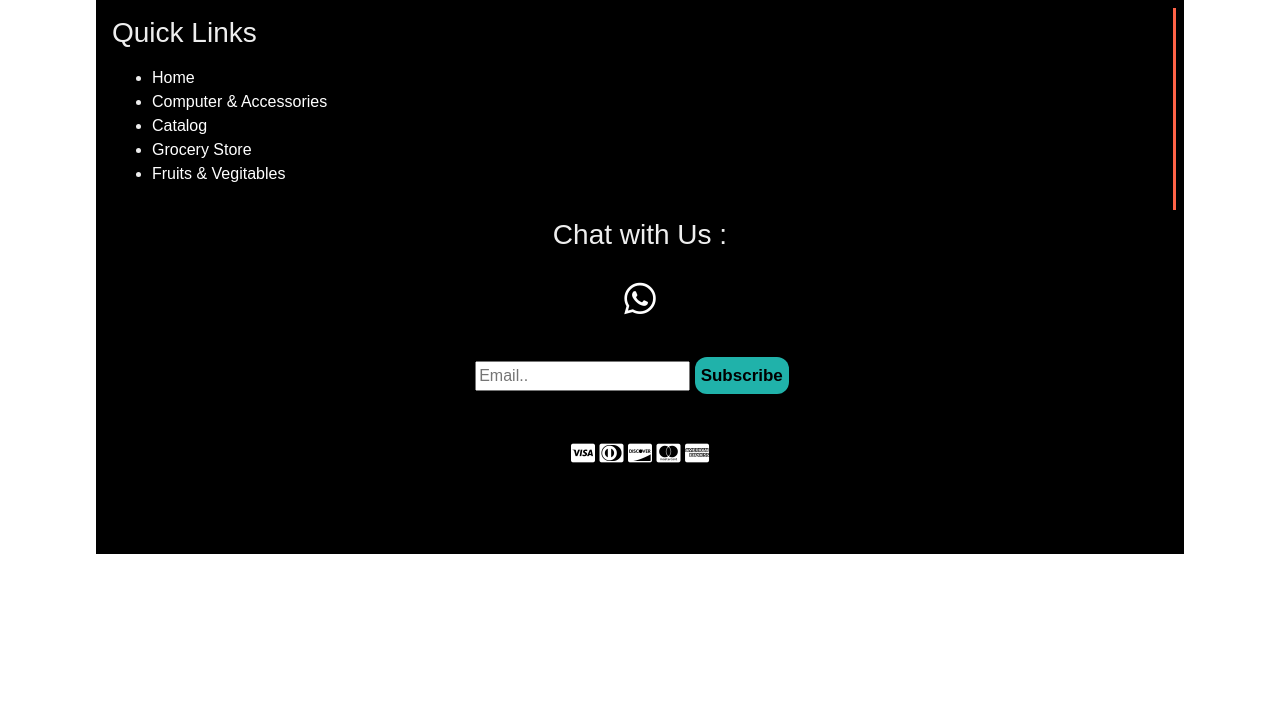
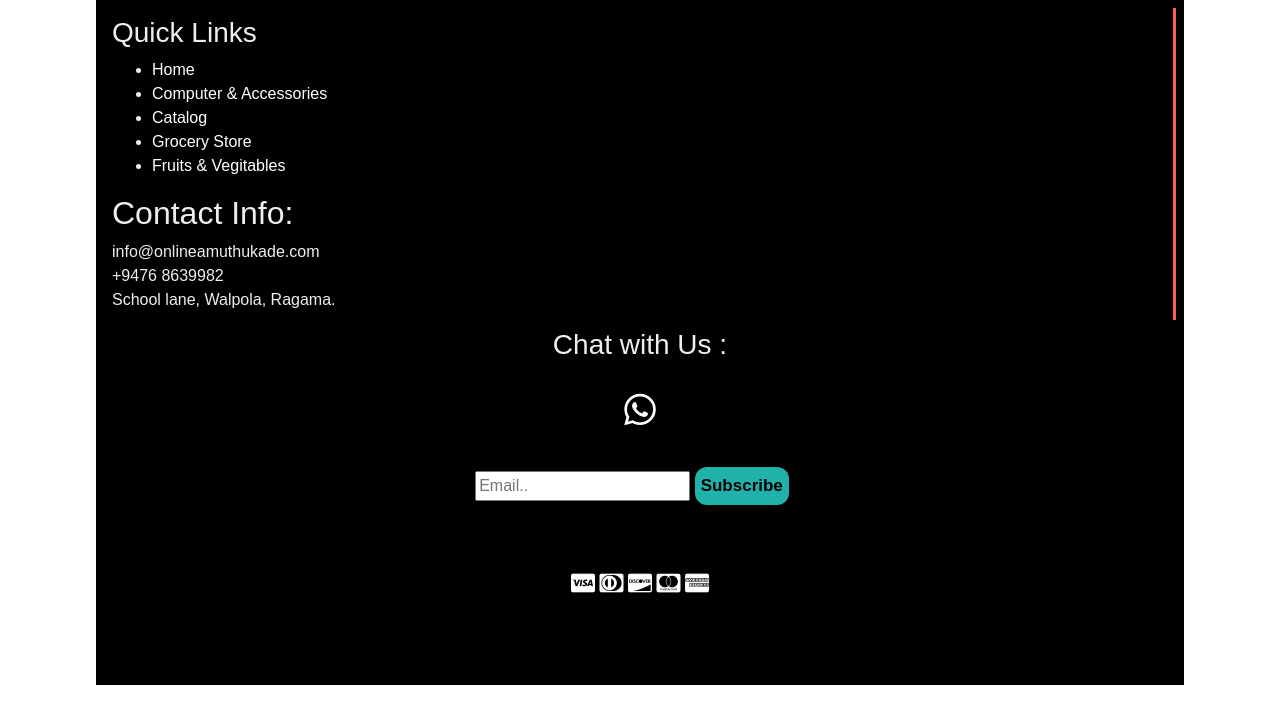
Before and after one commit to nkw97/HCI_WE_67, a PHP site: page /Footer.html in a window 1280 px wide. Shown: the top 724 px of the page. Run offline with PHP 8.4, Linux system fonts and the light colour scheme; some libraries are stand-ins or nearby versions.

Commit message:
contact infomation added

```diff
--- a/Amuthukade.com/Footer/Footer.css
+++ b/Amuthukade.com/Footer/Footer.css
@@ -8,6 +8,16 @@ footer{
     color: #eeeeee;
     display: flex;
     font-family: 'Roboto Condenser', sans-serif;
+}
+.contact{
+    padding-right: 10px;
+}
+footer p{
+    padding-top: 0px;
+    margin-top: 0px;
+    padding-bottom: 0px;
+    margin-bottom: 0px;
+
 }
 
 footer a{
@@ -102,6 +112,9 @@ footer #social-media-footer:hover a .fa-whatsapp{
         transition: 0.4s;
     }
 }
+.search-container{
+    margin-bottom: 20px;
+}
 .search-container button {
     padding: 6px;
     margin-top: 8px;
--- a/Amuthukade.com/Footer/Footer.html
+++ b/Amuthukade.com/Footer/Footer.html
@@ -23,6 +23,15 @@
                 <li><a href="#">Fruits & Vegitables</a></li>
             </ul>
         </p>
+
+        <div class="contact">
+        <h2>Contact Info:</h2>
+        <p>info@onlineamuthukade.com </p>
+            <p>+9476 8639982</p>
+            <p>School lane,
+            Walpola,
+            Ragama.</p>
+        </div>
     </div>
 
     <div id="right-footer">
```
